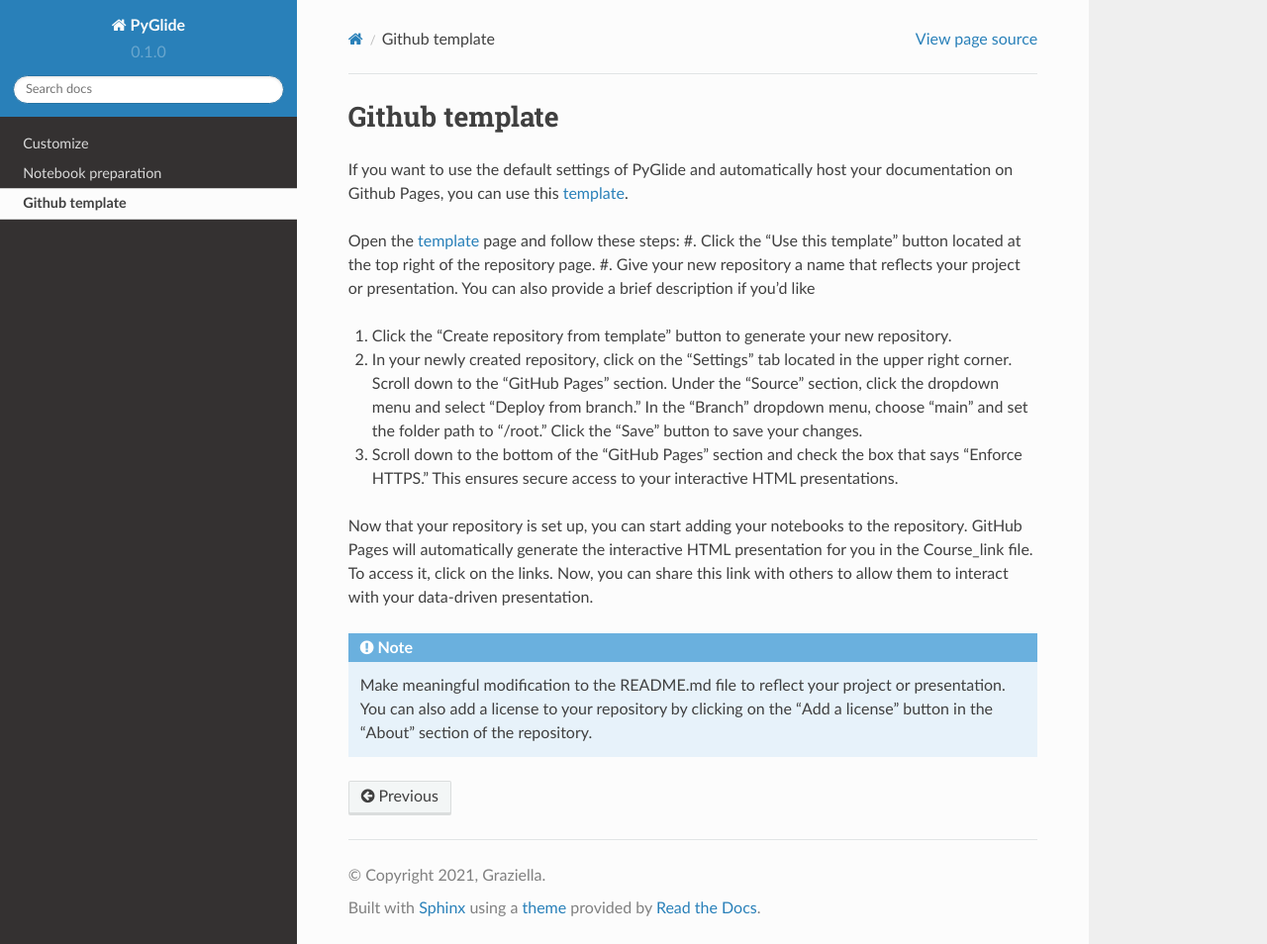
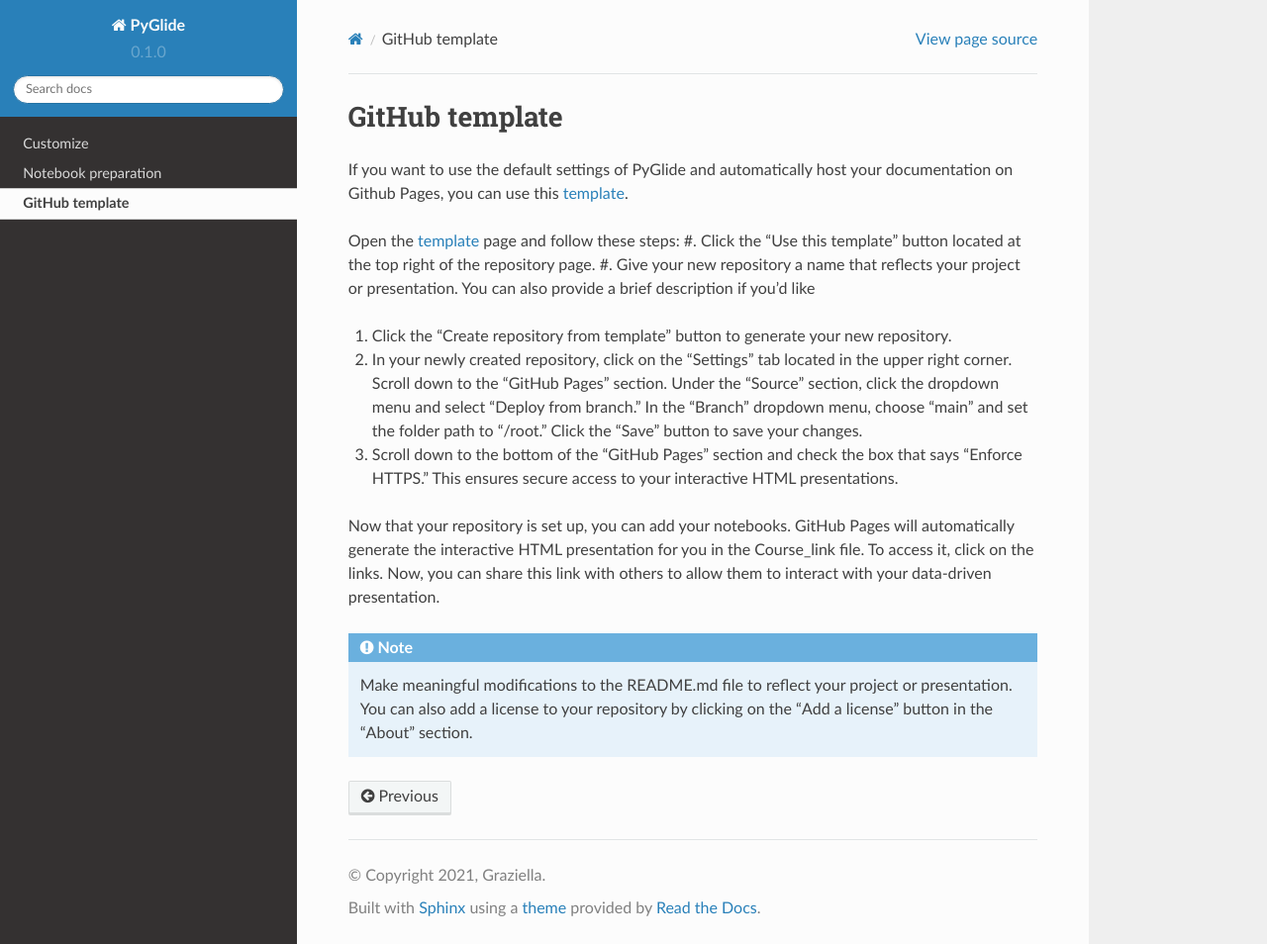
Before and after one commit to B7M/PyGlide, a Sphinx documentation site: the page built from docs/source/quick_publish_template.rst, in a window 1280 px wide and 954 px high. Shown: the whole window at 99% size. Built offline with Sphinx 7.4.7 and the Read the Docs theme 2.0.0, drawn with Linux system fonts in a browser that asks for light colours.

Commit message:
Update quick_publish_template.rst

```diff
--- a/docs/source/quick_publish_template.rst
+++ b/docs/source/quick_publish_template.rst
@@ -1,4 +1,4 @@
-Github template
+GitHub template
 ================
 
 If you want to use the default settings of PyGlide and automatically host your documentation on Github Pages, you can use this `template <https://github.com/B7M/PyGlide_Actions>`_.
@@ -13,7 +13,7 @@ Open the `template <https://github.com/B7M/PyGlide_Actions>`_ page and follow th
 
 #. Scroll down to the bottom of the "GitHub Pages" section and check the box that says "Enforce HTTPS." This ensures secure access to your interactive HTML presentations.
 
-Now that your repository is set up, you can start adding your notebooks to the repository. GitHub Pages will automatically generate the interactive HTML presentation for you in the Course_link file. To access it, click on the links. Now, you can share this link with others to allow them to interact with your data-driven presentation.
+Now that your repository is set up, you can add your notebooks. GitHub Pages will automatically generate the interactive HTML presentation for you in the Course_link file. To access it, click on the links. Now, you can share this link with others to allow them to interact with your data-driven presentation.
 
 .. note::
-    Make meaningful modification to the README.md file to reflect your project or presentation. You can also add a license to your repository by clicking on the "Add a license" button in the "About" section of the repository.
+    Make meaningful modifications to the README.md file to reflect your project or presentation. You can also add a license to your repository by clicking on the "Add a license" button in the "About" section.
```
